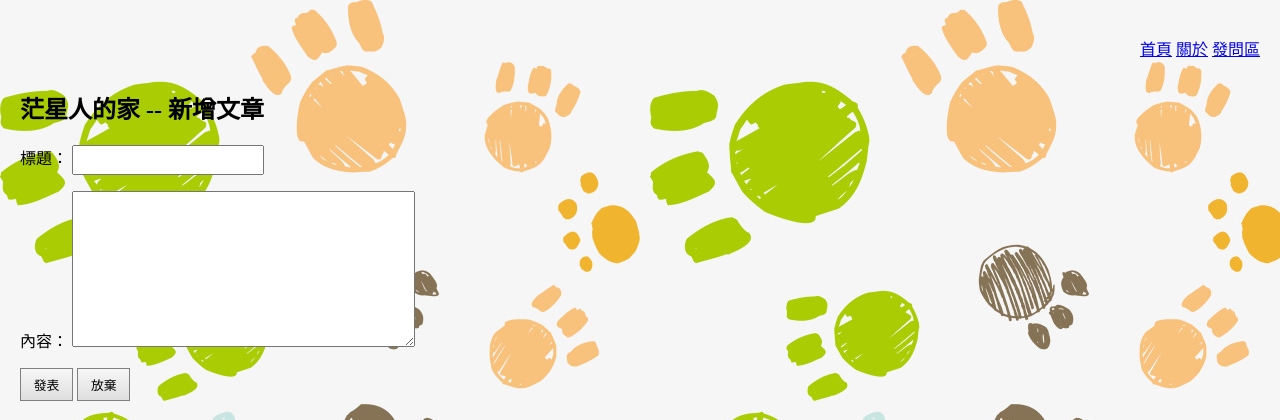
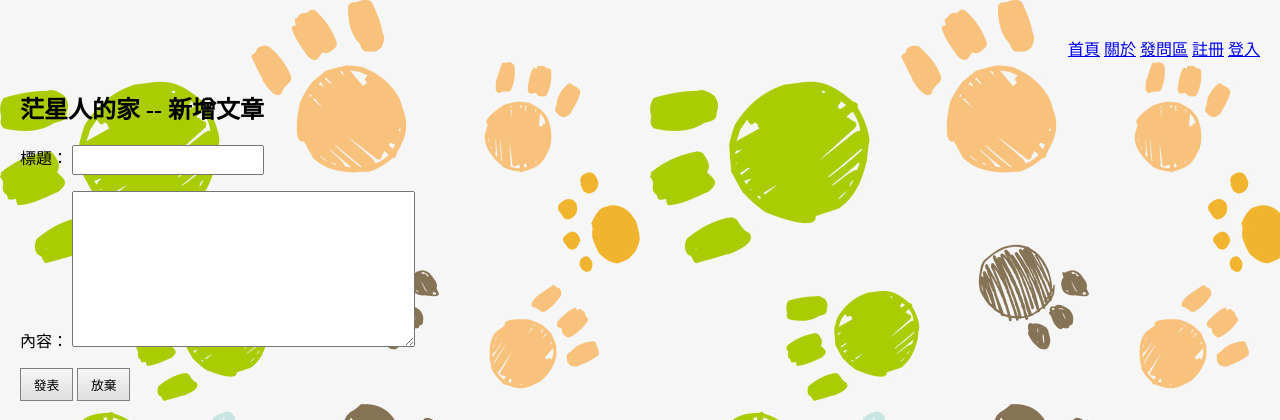
Before and after one commit to ihaveabigdick/finalwebshop, a Django app: page /article/articleCreate/ in a window 1280 px wide. Shown: the top 420 px of the page. Run offline with Django 3.2, Linux system fonts and the light colour scheme; some libraries are stand-ins or nearby versions.

Commit message:
Chapter 12 finished

```diff
--- a/finalwebshop/finalwebshop/settings.py
+++ b/finalwebshop/finalwebshop/settings.py
@@ -41,6 +41,7 @@ INSTALLED_APPS = [
     'django.contrib.staticfiles',
     'main',
     'article',
+    'account',
 ]
 
 MIDDLEWARE = [
--- a/finalwebshop/finalwebshop/urls.py
+++ b/finalwebshop/finalwebshop/urls.py
@@ -20,5 +20,6 @@ urlpatterns = [
     url(r'^admin/', admin.site.urls),
     url(r'^article/', include('article.urls', namespace='article')),
     url(r'^main/', include('main.urls', namespace='main')),
+    url('account/', include('account.urls', namespace='account')),
     url(r'^.*', include('main.urls')),
 ]
--- a/finalwebshop/main/templates/main/menu.html
+++ b/finalwebshop/main/templates/main/menu.html
@@ -2,4 +2,10 @@
   <li><a href="{% url 'main:main' %}">首頁</a></li>
   <li><a href="{% url 'main:about' %}">關於</a></li>
   <li><a href="{% url 'article:article' %}">發問區</a></li>
+  {% if user.is_authenticated %}
+    <li><a href="{% url 'account:logout' %}">登出 ({{ user.username }})</a></li>
+  {% else %}
+  <li><a href="{% url 'account:register' %}">註冊</a></li>
+  <li><a href="{% url 'account:login' %}">登入</a></li>
+  {% endif %}
 </ul>
```
